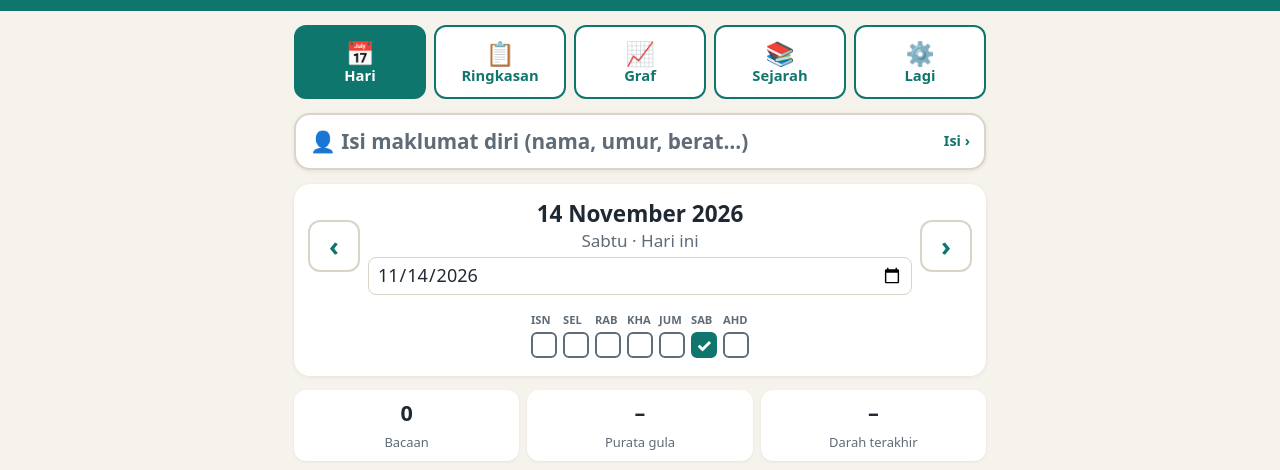
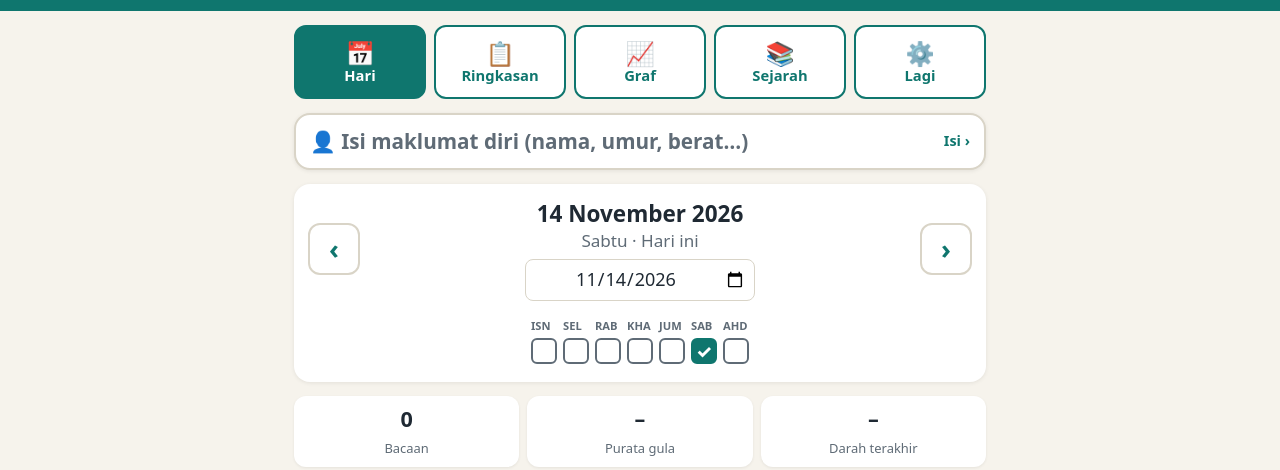
Before and after one commit to akmahalili/Diary, a plain HTML site: page index.html in a window 1280 px wide. Shown: the part 73-543 px from the top of the page. Drawn offline with Linux system fonts and the light colour scheme.

Commit message:
Center the date picker text
Co-Authored-By: Claude Sonnet 5.5 <noreply@anthropic.com>
Claude-Session: https://claude.ai/code/session_016Wmo9wPQCFQiiXVYt1wVhK

```diff
--- a/index.html
+++ b/index.html
@@ -124,7 +124,9 @@
   .datebar .mid{flex:1;text-align:center}
   .datebar .mid .d{font-size:1.25rem;font-weight:800}
   .datebar .mid .h{color:var(--muted);font-size:.95rem}
-  .datebar input[type=date],.datebar input[type=month]{margin-top:4px;font:inherit;border:1px solid var(--line);border-radius:8px;padding:4px 8px;background:#fff}
+  .datebar input[type=date],.datebar input[type=month]{display:block;box-sizing:border-box;width:100%;max-width:230px;margin:6px auto 0;font:inherit;text-align:center;text-align-last:center;border:1px solid var(--line);border-radius:8px;padding:6px 8px;background:#fff;color:var(--ink)}
+  .datebar input::-webkit-date-and-time-value{text-align:center;margin:0 auto}
+  .datebar input::-webkit-calendar-picker-indicator{margin-left:6px}
   .week{display:flex;justify-content:center;gap:6px;margin:6px 0 4px}
   .week span{font-size:.62rem;font-weight:700;color:var(--muted);text-align:center}
   .week i{display:block;width:26px;height:26px;border:2px solid var(--muted);border-radius:6px;margin-top:2px;position:relative}
--- a/sw.js
+++ b/sw.js
@@ -1,4 +1,4 @@
-const CACHE = 'diari-v17';
+const CACHE = 'diari-v18';
 const FILES = ['./', 'index.html', 'manifest.webmanifest', 'config.js', 'icon.svg', 'icon-192.png', 'icon-512.png'];
 self.addEventListener('install', e => {
   e.waitUntil(caches.open(CACHE).then(c => c.addAll(FILES)).then(() => self.skipWaiting()));
```
